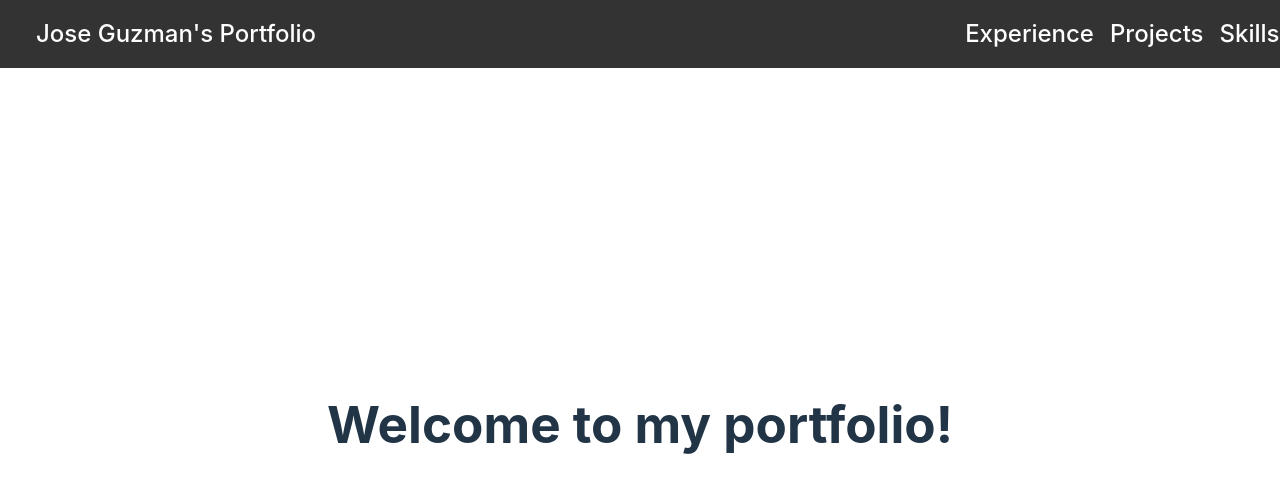
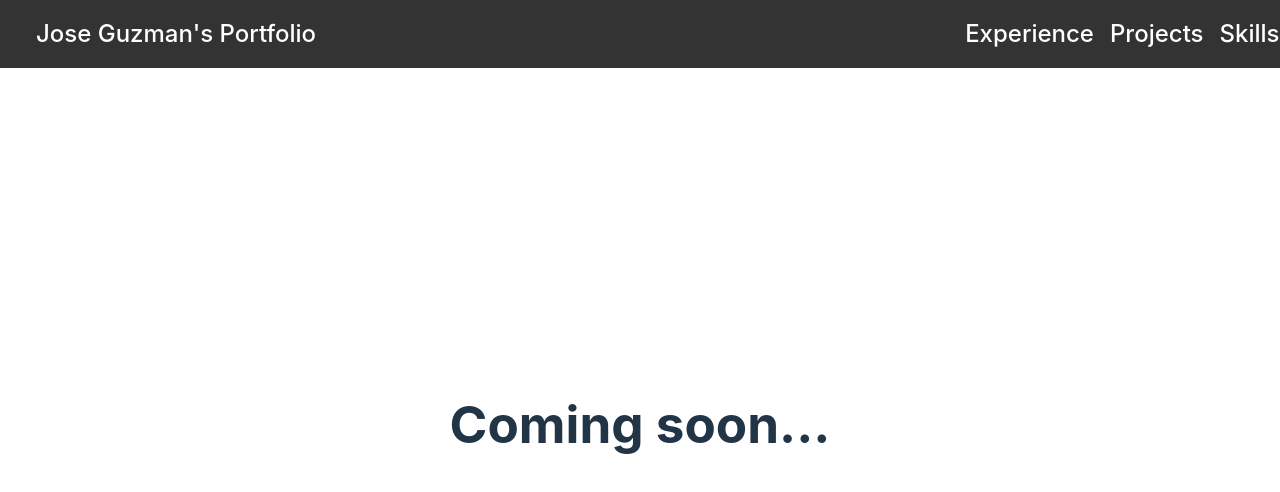
Before and after one commit to JoseG777/portfolio, a React (Vite) app: page / in a window 1280 px wide. Shown: the top 492 px of the page. Built offline with nearby package versions, Linux system fonts and the light colour scheme.

Commit message:
coming soon...

```diff
--- a/src/views/HomePage.jsx
+++ b/src/views/HomePage.jsx
@@ -3,7 +3,7 @@ import React from "react";
 function HomePage() {
   return (
     <>
-      <h1> Welcome to my portfolio! </h1>
+      <h1> Coming soon... </h1>
     </>
   );
 }
--- a/src/views/Skills.jsx
+++ b/src/views/Skills.jsx
@@ -3,7 +3,7 @@ import React from "react";
 function Skills() {
   return (
     <>
-      <h1> Welcome to my portfolio! </h1>
+      <h1> Coming soon... </h1>
     </>
   );
 }
```
